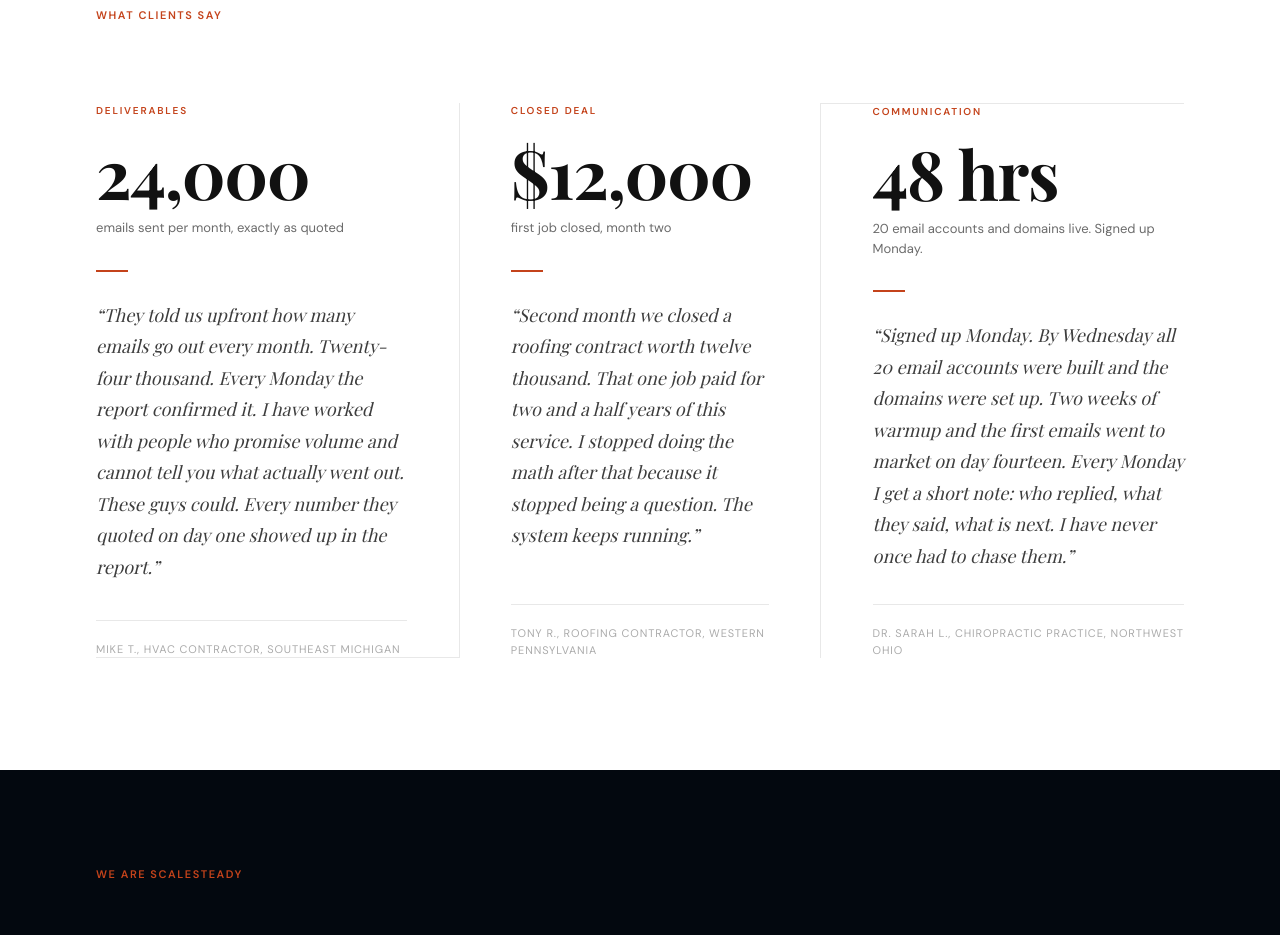
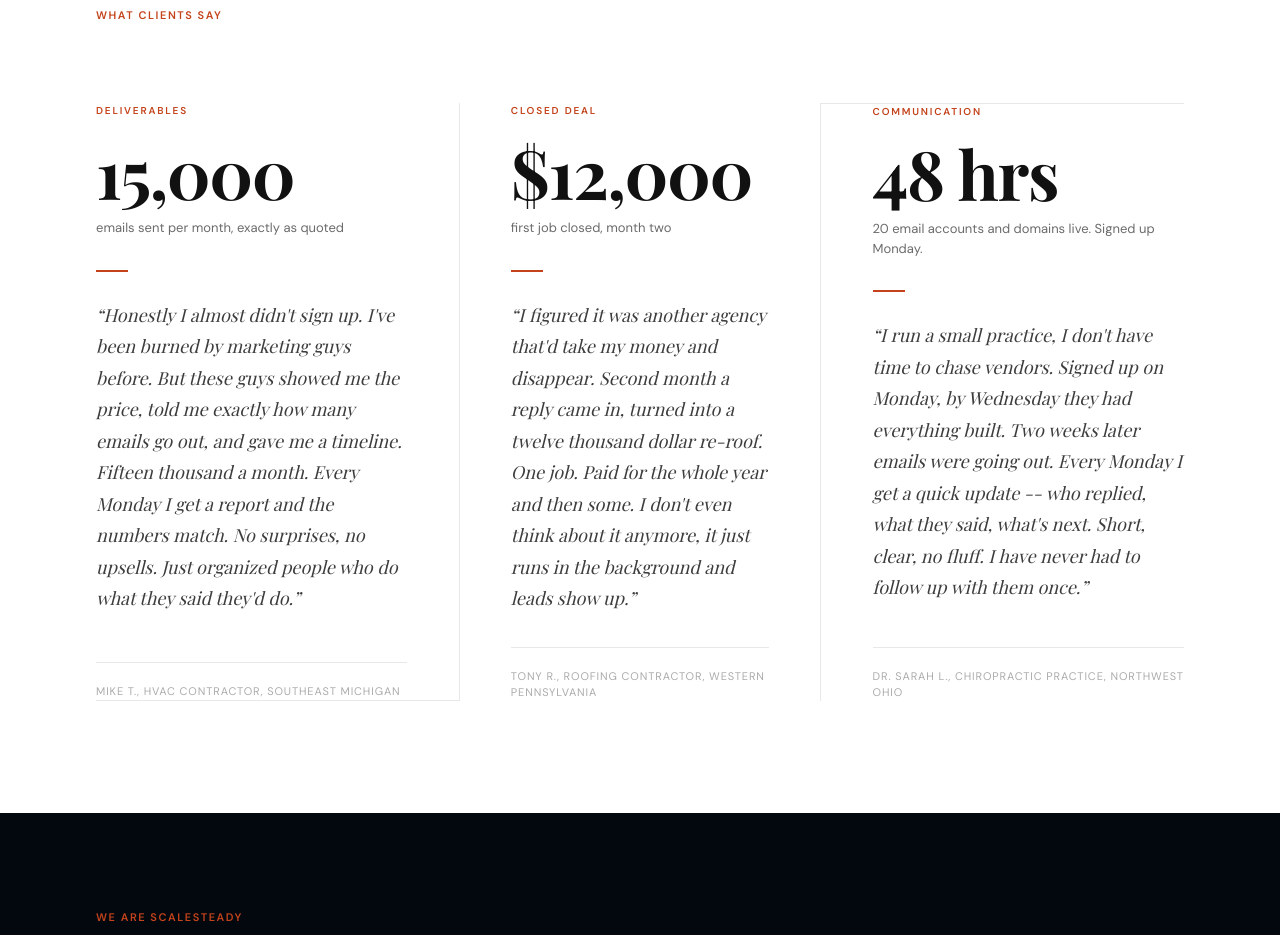
Before and after one commit to jaexochill2-code/scalesteady-engineers, a Next.js app: page / in a window 1280 px wide. Shown: the part 5240-6175 px from the top of the page. Built offline with nearby package versions, Linux system fonts and the light colour scheme.

Commit message:
testimonials: real contractor voice, skeptic-first, 15k baseline

```diff
--- a/src/app/page.tsx
+++ b/src/app/page.tsx
@@ -729,7 +729,7 @@ export default function Home() {
                 className="font-serif font-bold"
                 style={{ fontSize: "clamp(44px, 5.5vw, 68px)", lineHeight: 1, letterSpacing: "-0.02em", color: "#111111" }}
               >
-                24,000
+                15,000
               </p>
               <p className="font-sans mt-3 mb-8" style={{ fontSize: "13px", color: "#6B6B6B" }}>
                 emails sent per month, exactly as quoted
@@ -739,7 +739,7 @@ export default function Home() {
                 className="font-serif italic mb-auto"
                 style={{ fontSize: "clamp(15px, 1.6vw, 18px)", lineHeight: "1.75", color: "#3D3D3D" }}
               >
-                &ldquo;They told us upfront how many emails go out every month. Twenty-four thousand. Every Monday the report confirmed it. I have worked with people who promise volume and cannot tell you what actually went out. These guys could. Every number they quoted on day one showed up in the report.&rdquo;
+                &ldquo;Honestly I almost didn&apos;t sign up. I&apos;ve been burned by marketing guys before. But these guys showed me the price, told me exactly how many emails go out, and gave me a timeline. Fifteen thousand a month. Every Monday I get a report and the numbers match. No surprises, no upsells. Just organized people who do what they said they&apos;d do.&rdquo;
               </p>
               <div style={{ borderTop: "1px solid #E8E8E8", marginTop: "32px", paddingTop: "20px" }}>
                 <p className="font-sans" style={{ fontSize: "11px", letterSpacing: "0.08em", color: "#ABABAB", textTransform: "uppercase" }}>
@@ -778,7 +778,7 @@ export default function Home() {
                 className="font-serif italic mb-auto"
                 style={{ fontSize: "clamp(15px, 1.6vw, 18px)", lineHeight: "1.75", color: "#3D3D3D" }}
               >
-                &ldquo;Second month we closed a roofing contract worth twelve thousand. That one job paid for two and a half years of this service. I stopped doing the math after that because it stopped being a question. The system keeps running.&rdquo;
+                &ldquo;I figured it was another agency that&apos;d take my money and disappear. Second month a reply came in, turned into a twelve thousand dollar re-roof. One job. Paid for the whole year and then some. I don&apos;t even think about it anymore, it just runs in the background and leads show up.&rdquo;
               </p>
               <div style={{ borderTop: "1px solid #E8E8E8", marginTop: "32px", paddingTop: "20px" }}>
                 <p className="font-sans" style={{ fontSize: "11px", letterSpacing: "0.08em", color: "#ABABAB", textTransform: "uppercase" }}>
@@ -812,7 +812,7 @@ export default function Home() {
                 className="font-serif italic mb-auto"
                 style={{ fontSize: "clamp(15px, 1.6vw, 18px)", lineHeight: "1.75", color: "#3D3D3D" }}
               >
-                &ldquo;Signed up Monday. By Wednesday all 20 email accounts were built and the domains were set up. Two weeks of warmup and the first emails went to market on day fourteen. Every Monday I get a short note: who replied, what they said, what is next. I have never once had to chase them.&rdquo;
+                &ldquo;I run a small practice, I don&apos;t have time to chase vendors. Signed up on Monday, by Wednesday they had everything built. Two weeks later emails were going out. Every Monday I get a quick update -- who replied, what they said, what&apos;s next. Short, clear, no fluff. I have never had to follow up with them once.&rdquo;
               </p>
               <div style={{ borderTop: "1px solid #E8E8E8", marginTop: "32px", paddingTop: "20px" }}>
                 <p className="font-sans" style={{ fontSize: "11px", letterSpacing: "0.08em", color: "#ABABAB", textTransform: "uppercase" }}>
```
